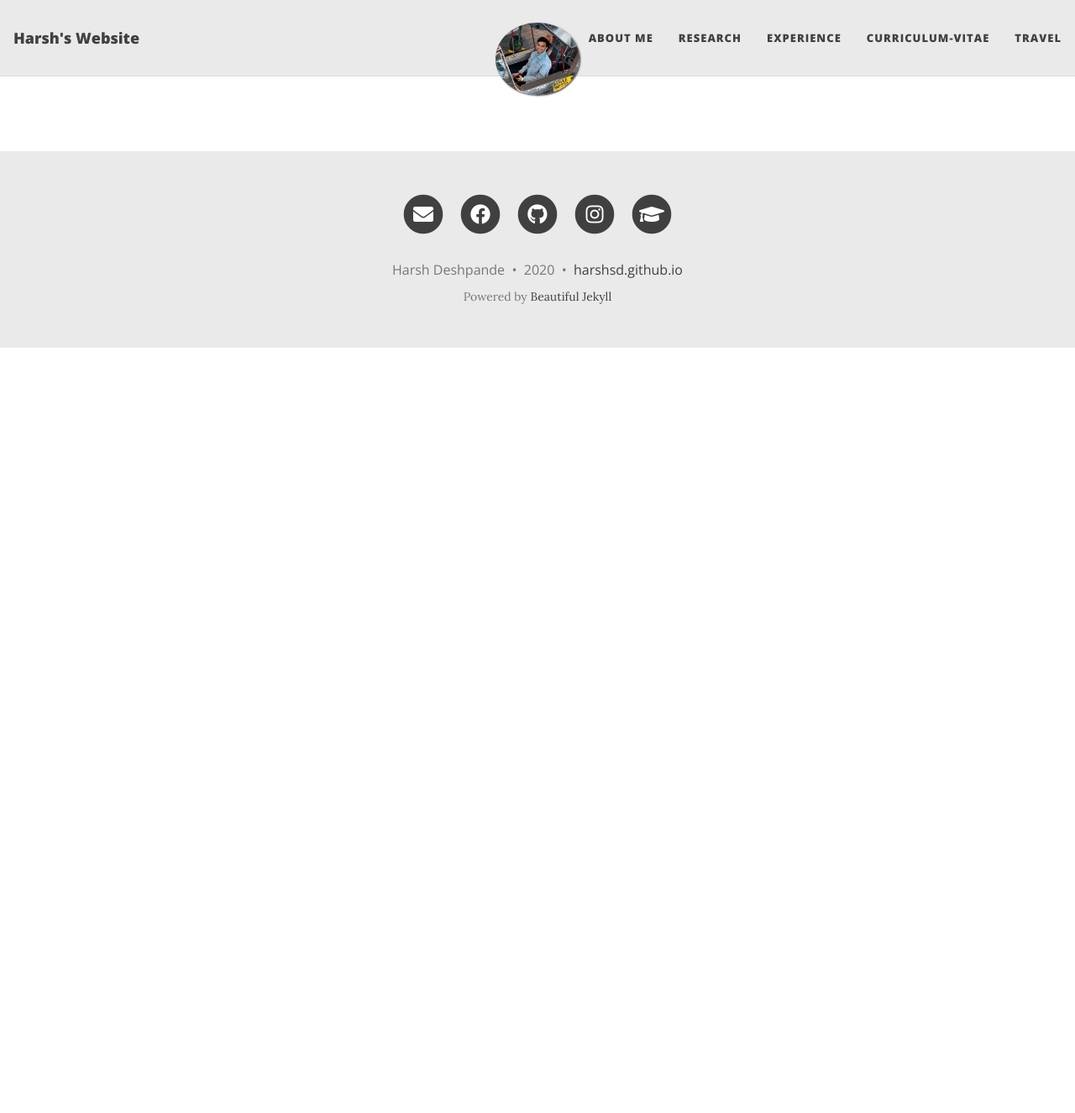
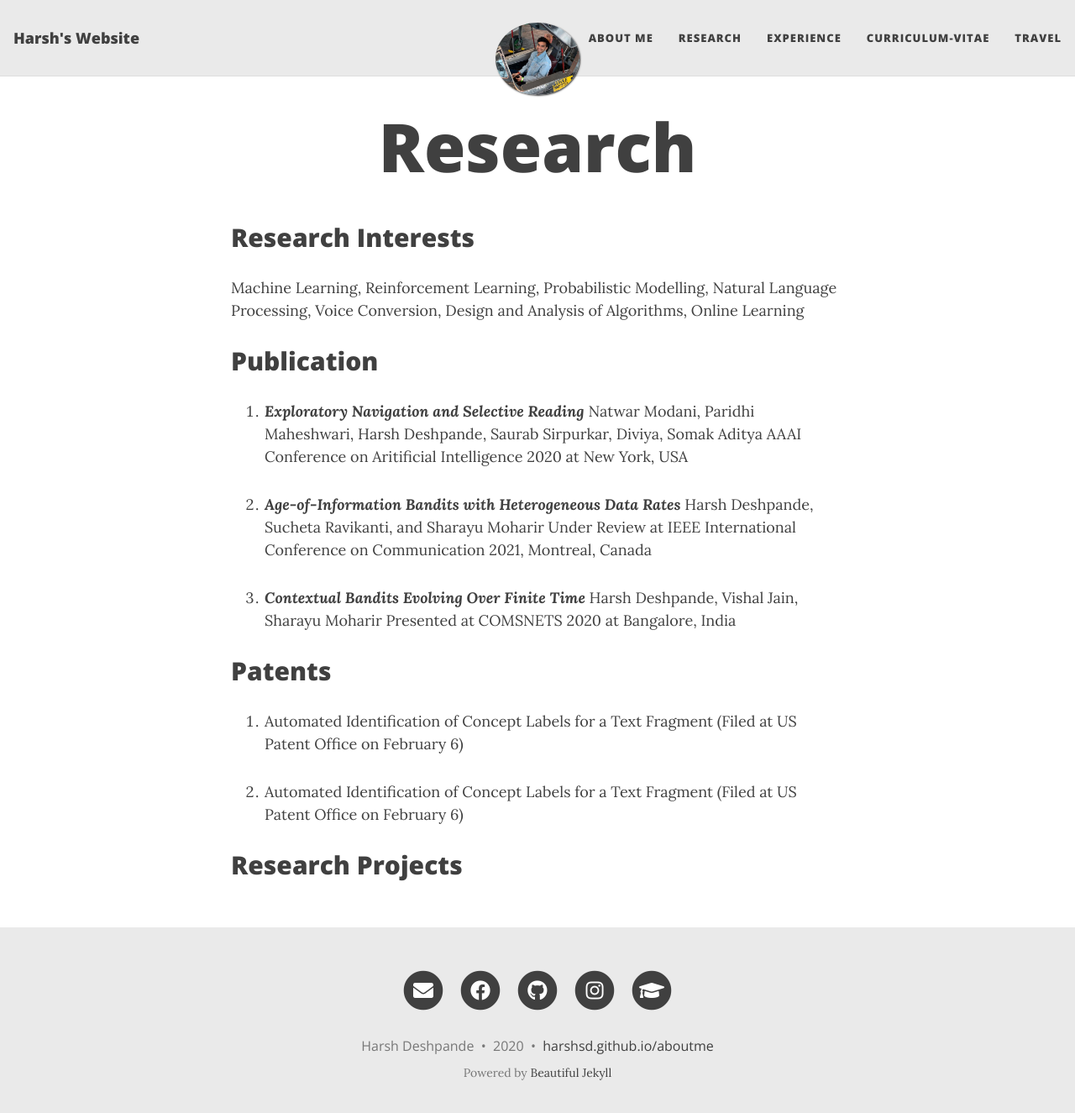
Before and after one commit to harshsd/harshsd.github.io, a Jekyll site: the page built from research.md, in a window 1280 px wide and 1338 px high. Shown: the top 1325 px of the window at 84% size. Built offline with Jekyll 4.4.1, drawn with Linux system fonts in a browser that asks for light colours; nearby versions of some CDN libraries; our own code applies the rules of GitHub Pages for plain Markdown files.

Commit message:
research1

```diff
--- a/_config.yml
+++ b/_config.yml
@@ -80,7 +80,7 @@ share-links-active:
 
 # How to display the link to your website in the footer
 # Remove this if you don't want a link in the footer
-url-pretty: "harshsd.github.io"
+url-pretty: "harshsd.github.io/aboutme"
 
 # Excerpt word length - Truncate the excerpt of each post on the feed page to the specified number of words
 excerpt_length: 50
--- a/research.md
+++ b/research.md
@@ -0,0 +1,29 @@
+---
+layout: page
+title: Research
+<!-- subtitle: Research Interests and Hobbies -->
+---
+
+## Research Interests
+Machine Learning, Reinforcement Learning, Probabilistic Modelling, Natural Language Processing, Voice Conversion, Design and Analysis of Algorithms, Online Learning
+
+## Publication
+1. ***Exploratory Navigation and Selective Reading***
+   Natwar Modani, Paridhi Maheshwari, Harsh Deshpande, Saurab Sirpurkar, Diviya, Somak Aditya
+   AAAI Conference on Aritificial Intelligence 2020 at New York, USA
+
+2. ***Age-of-Information Bandits with Heterogeneous Data Rates***
+  Harsh Deshpande, Sucheta Ravikanti, and Sharayu Moharir
+  Under Review at IEEE International Conference on Communication 2021, Montreal, Canada
+
+3. ***Contextual Bandits Evolving Over Finite Time***
+  Harsh Deshpande, Vishal Jain, Sharayu Moharir
+  Presented at COMSNETS 2020 at Bangalore, India
+
+## Patents
+
+1. Automated Identification of Concept Labels for a Text Fragment (Filed at US Patent Office on February 6)
+
+2. Automated Identification of Concept Labels for a Text Fragment (Filed at US Patent Office on February 6)
+
+## Research Projects
```
